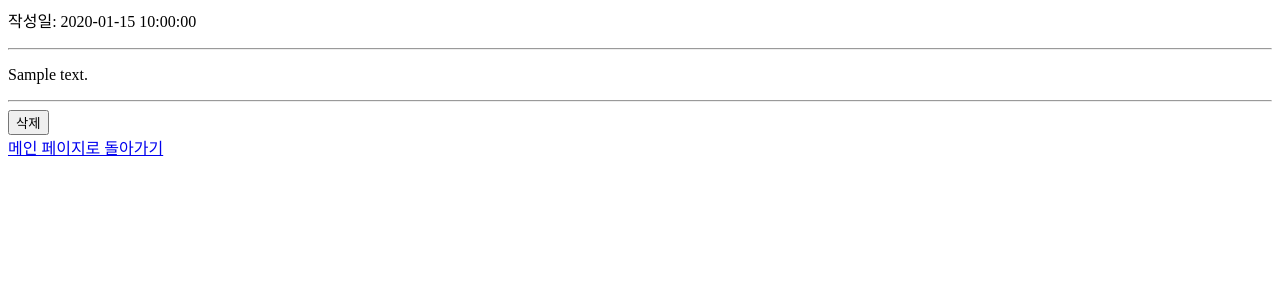
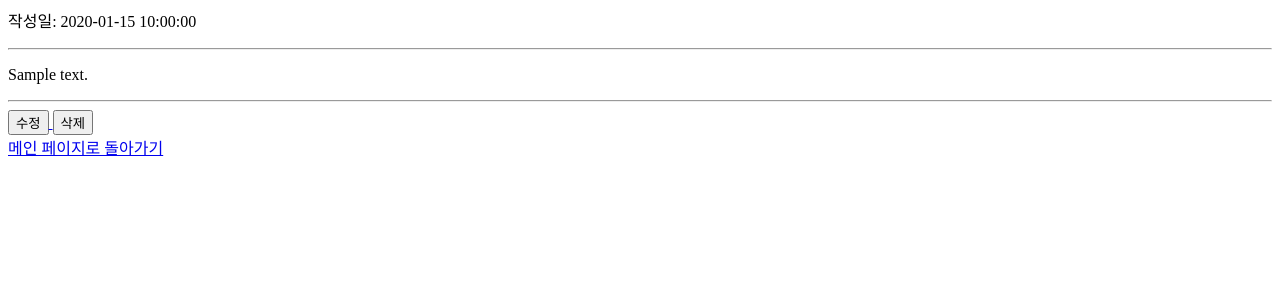
Before and after one commit to Trillion-Impulse/practice_Board, a Flask app: template templates/post.html in a window 1280 px wide. Shown: the part 206-506 px from the top of the page. Run offline with Flask 3, Linux system fonts and the light colour scheme; the visitor is signed in with stand-in values (Sample User, id 1); the template is opened without the code that fills it: most values are stand-ins (such as "Sample title", 1, 10 or a date in 2020); data that the repository does not hold is empty; some libraries are stand-ins or nearby versions.

Commit message:
feat(post.html): 로그인한 본인의 글인 경우 수정 버튼 표시 기능 추가

```diff
--- a/templates/post.html
+++ b/templates/post.html
@@ -18,12 +18,15 @@
 
     <hr>
     {% if current_user.is_authenticated and current_user.id == post.user_id %}
-        <form action="{{url_for('delete_post', post_id=post.post_id)}}" method="post">
+        <a href="{{url_for('edit_post', post_id=post.post_id)}}">
+            <button>수정</button>
+        </a>
+        <form action="{{url_for('delete_post', post_id=post.post_id)}}" method="post" style="display: inline;">
             <!-- 삭제 요청 시 원래 페이지의 정보를 전달 -->
             <input type="hidden" name="redirect-to" value="{{request.referrer}}">
             <button type="submit" onclick="return confirm('정말 삭제하시겠습니까?')">삭제</button>
         </form>
     {% endif %}
-
+    <br>
     <a href="/">메인 페이지로 돌아가기</a>
 {% endblock %}
```
